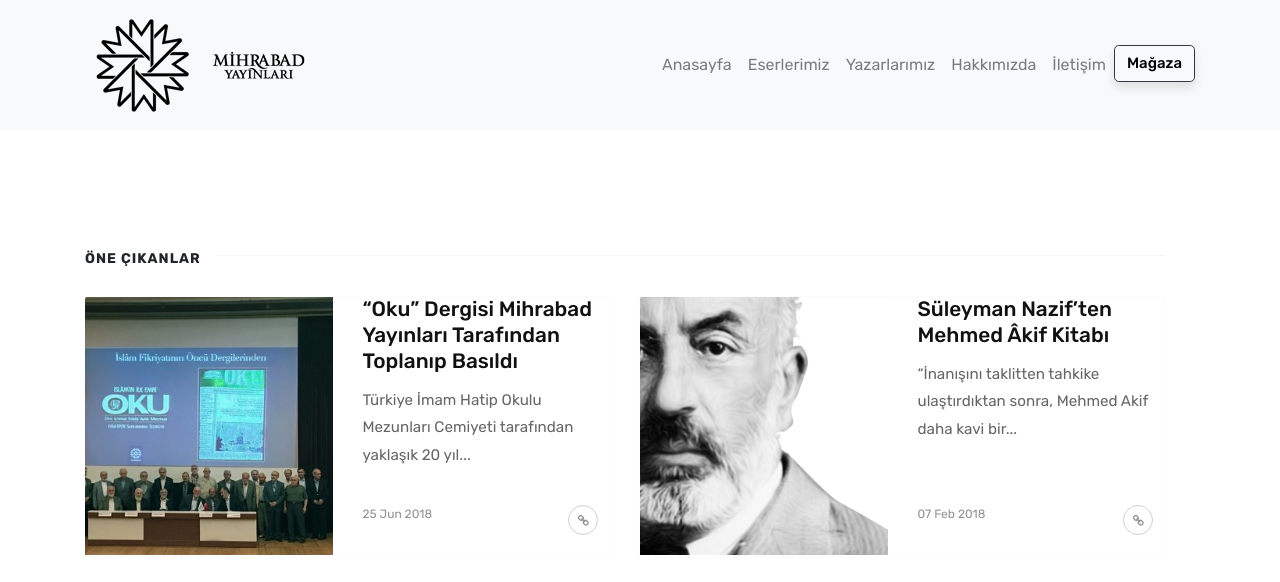
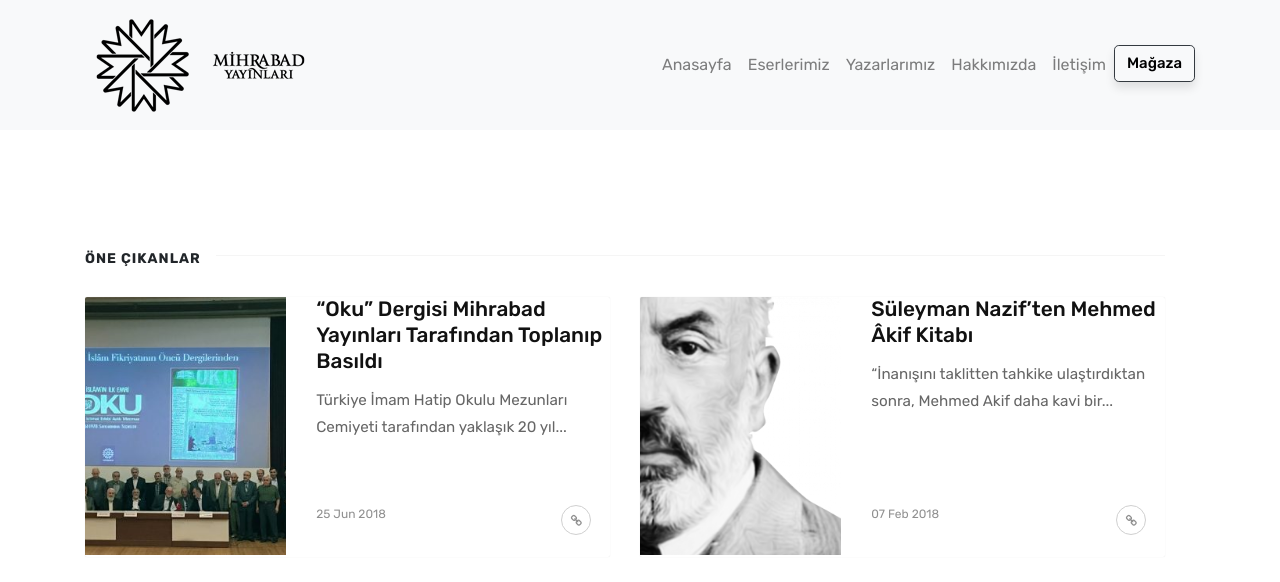
Before and after one commit to edamla/mihrabad, a Jekyll site: the page built from index.html, in a window 1280 px wide. Shown: the top 582 px of the page. Built offline with Jekyll 4.4.1, drawn with Linux system fonts in a browser that asks for light colours; the list of posts is cut into pages by our own code; comment, search, counter and statistics services are not loaded; grey boxes are pictures that could not be loaded.

Commit message:
Update featuredbox.html

```diff
--- a/_includes/featuredbox.html
+++ b/_includes/featuredbox.html
@@ -3,13 +3,13 @@
 <div class="col-sm-6">
 <div class="card">
     <div class="row">
-        <div class="col-md-6 wrapthumbnail">
+        <div class="col-md-5 wrapthumbnail">
             <a href="{{ post.url | absolute_url }}">
             <div class="thumbnail" style="background-image:url({{ site.baseurl }}/{{ post.image }});">
             </div>
             </a>
         </div>
-        <div class="col-md-6">
+        <div class="col-md-7">
             <div class="card-block">
                 <h2 class="card-title"><a href="{{ post.url | absolute_url }}">{{ post.title }}</a></h2>
                 <h4 class="card-text">{{ post.excerpt | strip_html | truncatewords:10 }}</h4>
```
